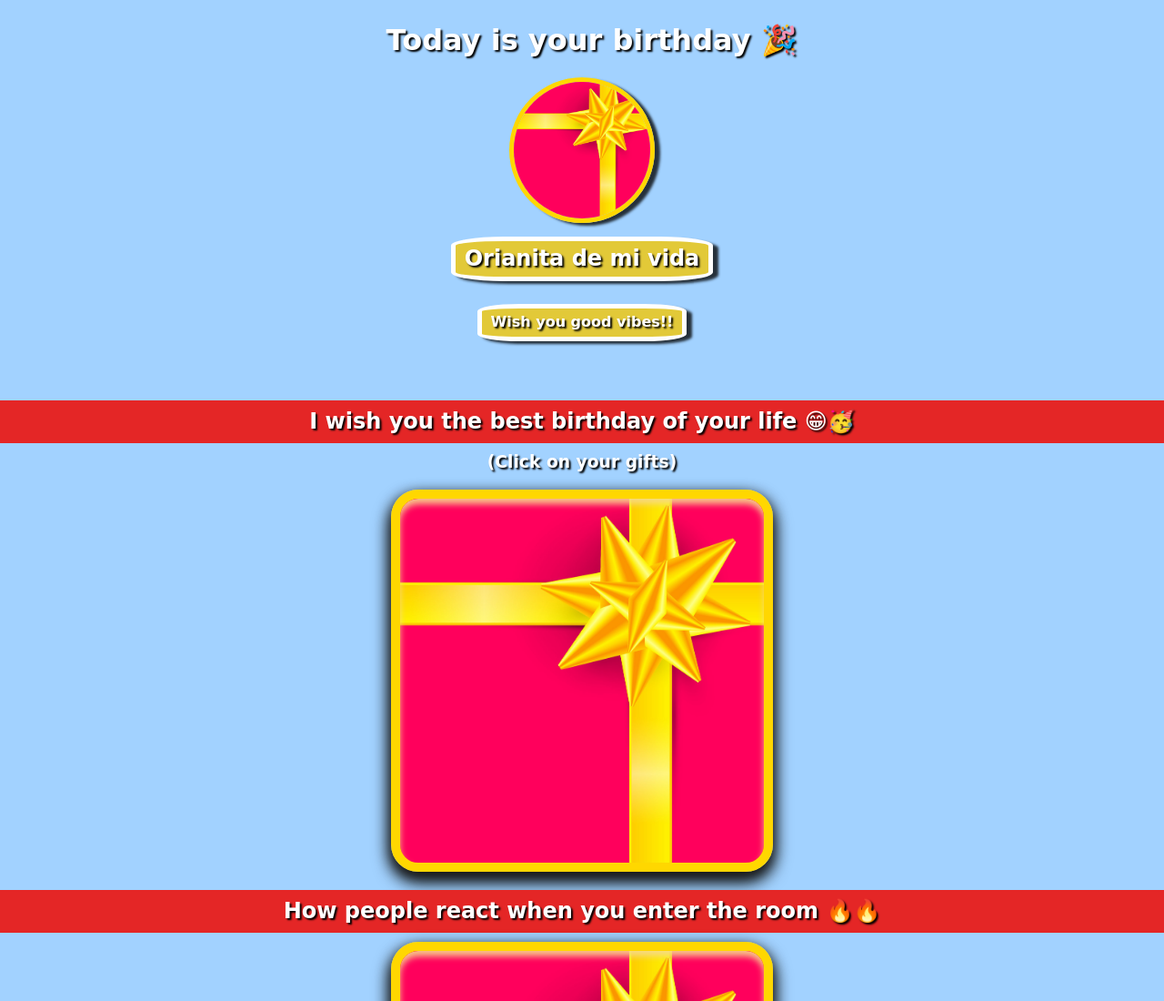
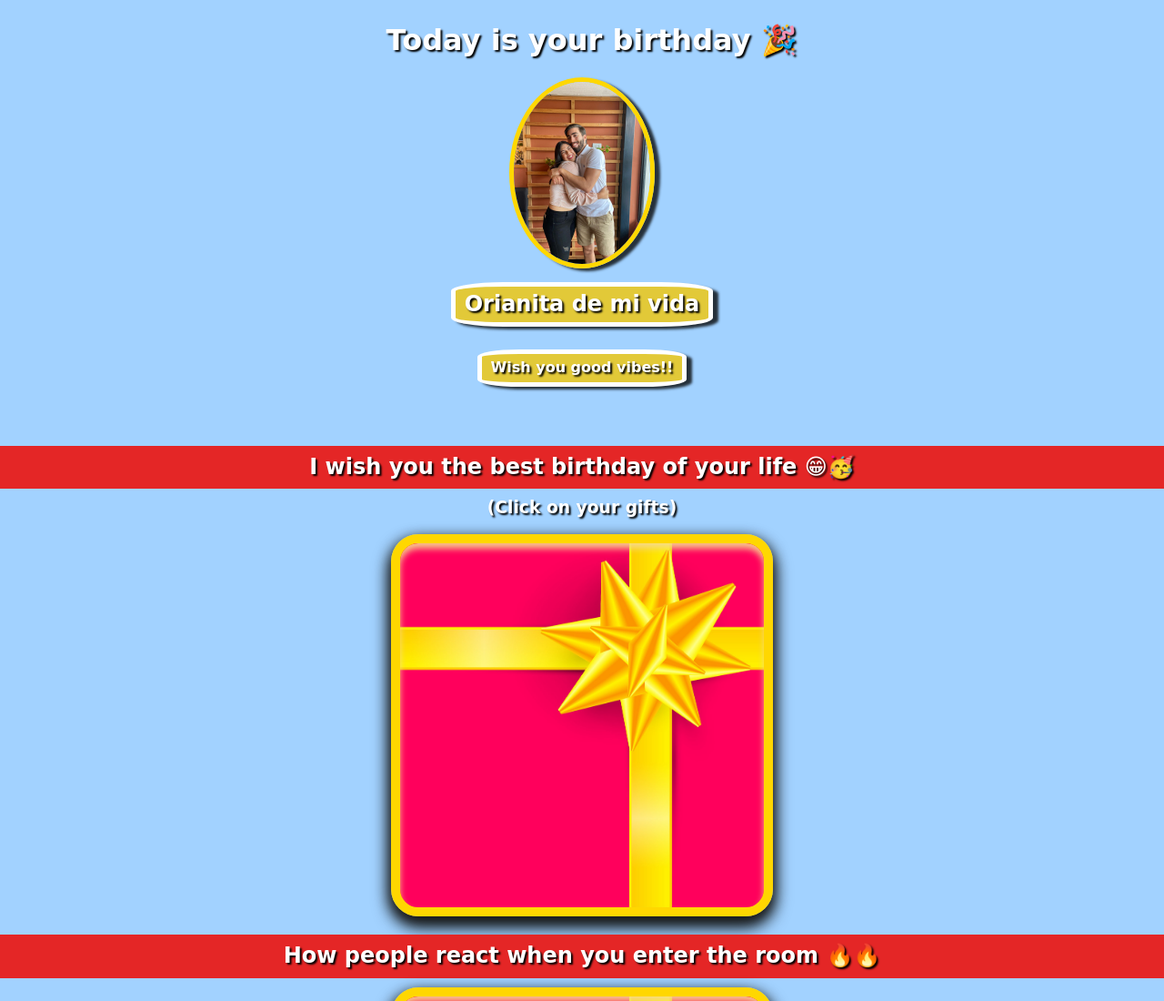
Before and after one commit to jorgepiconjr/birthdayCard, a plain HTML site: page index.html in a window 1280 px wide. Shown: the top 1100 px of the page at 91% size. Drawn offline with nearby package versions, Linux system fonts and the light colour scheme; a web font is replaced by a local one.

Commit message:
Oribirthday2

```diff
--- a/index.html
+++ b/index.html
@@ -12,7 +12,7 @@
     <body>
         <div class="header">
             <h1 id="principal-title">Today is your birthday 🎉</h1>
-            <img id="fto1" src="gift-cover.jpg" />
+            <img id="fto1" src="oriyyo.jpg" />
             <h2 class="bday-elem">Orianita de mi vida</h2>
             <h4 class="bday-elem">Wish you good vibes!!</h4>
         </div>
```
Also changed, not shown: oriyyo.jpg (added).
